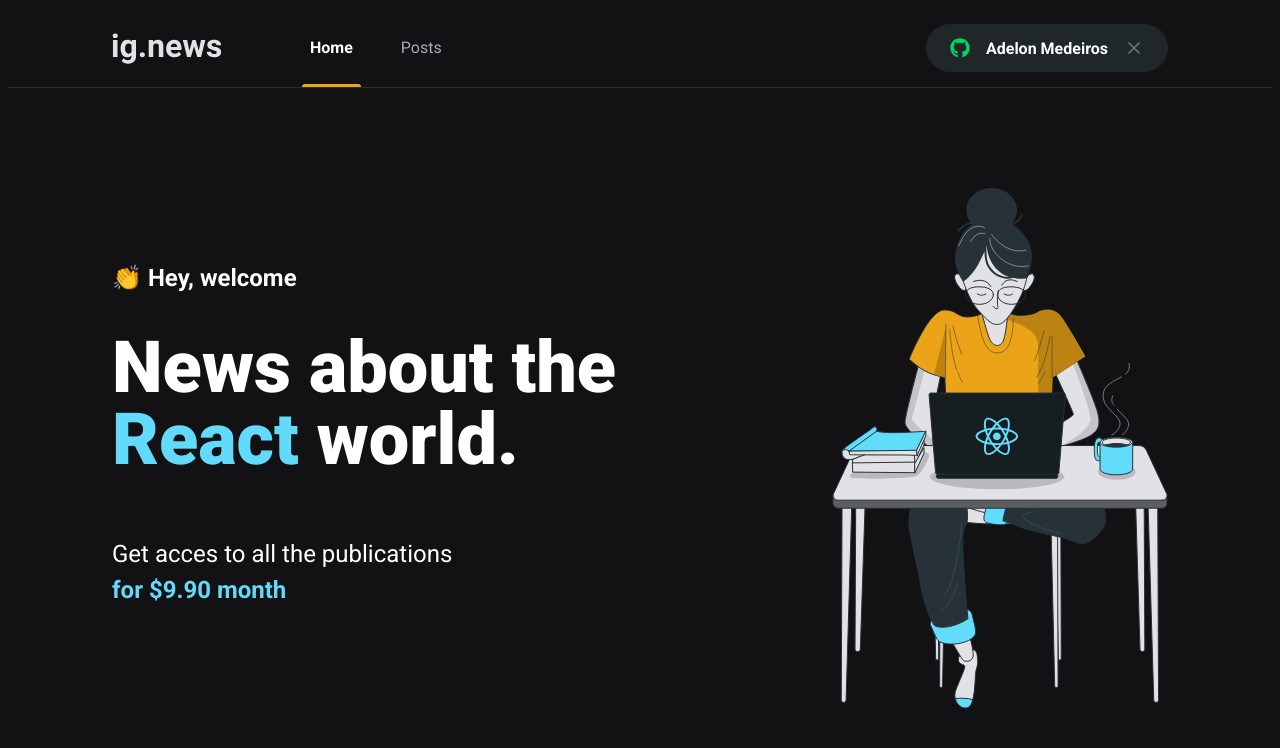
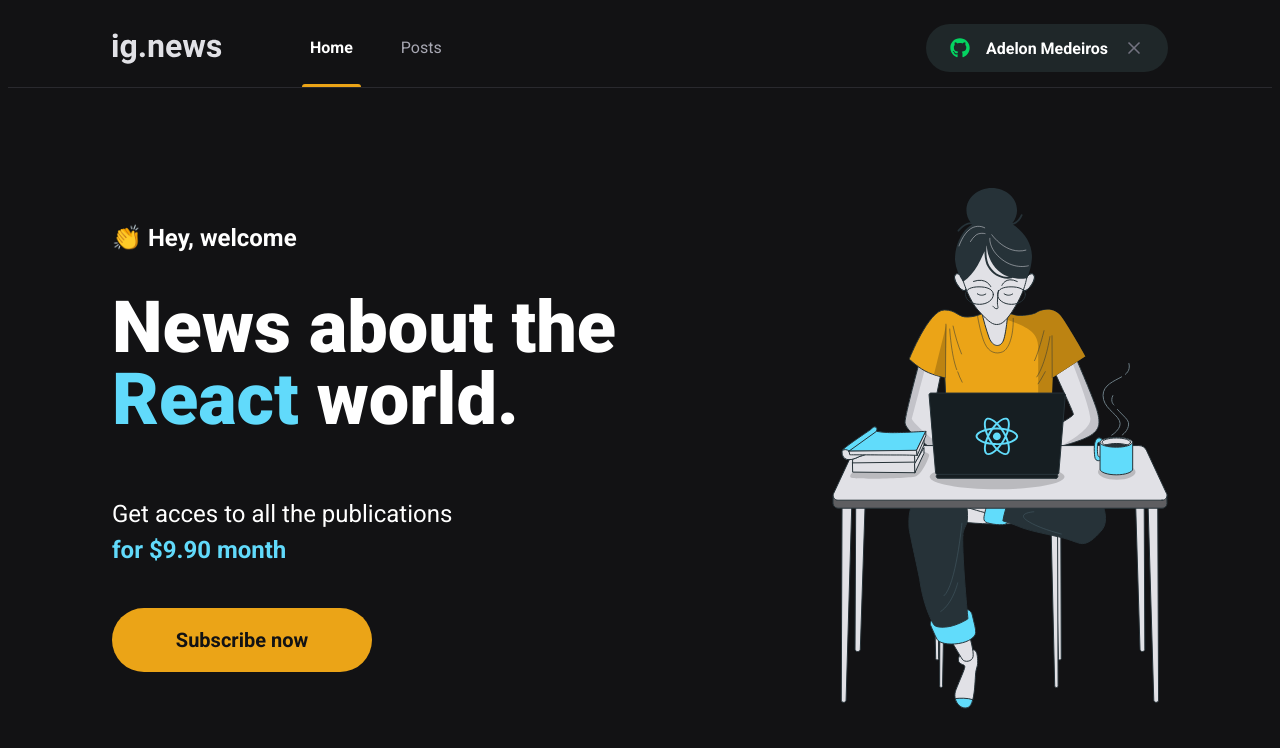
Before and after one commit to adelonmedeiros/ignite-ignews, a Next.js app: page / in a window 1280 px wide. Shown: the top 748 px of the page. Built offline with nearby package versions, Linux system fonts and the light colour scheme.

Commit message:
button subcription completed :tada:

```diff
--- /dev/null
+++ b/src/components/SubscribeButton/index.tsx
@@ -0,0 +1,5 @@
+import styles from "./styles.module.scss";
+
+export function SubscribeButton() {
+  return <button type="button" className={styles.subscribeButton}> Subscribe now</button>;
+}
--- /dev/null
+++ b/src/components/SubscribeButton/styles.module.scss
@@ -0,0 +1,20 @@
+.subscribeButton {
+  width: 260px;
+  height: 4rem;
+  border: 0;
+  border-radius: 2rem;
+  background: var(--yellow-500);
+  color: var(--gray-900);
+  font-size: 1.25rem;
+  font-weight: bold;
+
+  display: flex;
+  align-items: center;
+  justify-content: center;
+
+  transition: filter 0.2s;
+
+  &:hover {
+    filter: brightness(0.8);
+  }
+}
--- a/src/pages/_app.tsx
+++ b/src/pages/_app.tsx
@@ -1,7 +1,7 @@
 import { AppProps } from "next/app";
 import { Header } from "../components/Header";
 import "../styles/global.scss";
-import styles from "./styles.module.scss";
+
 
 function MyApp({ Component, pageProps }: AppProps) {
   return (
--- a/src/pages/home.module.scss
+++ b/src/pages/home.module.scss
@@ -31,11 +31,15 @@
   p {
     font-size: 1.5rem;
     line-height: 2.25rem;
-        margin-top:1.5rem;
+    margin-top: 1.5rem;
 
     span {
       color: var(--cyan-500);
       font-weight: bold;
     }
   }
+
+  button {
+    margin-top: 2.5rem;
   }
+}
--- a/src/pages/index.tsx
+++ b/src/pages/index.tsx
@@ -1,4 +1,6 @@
 import Head from "next/head";
+
+import { SubscribeButton } from "../components/SubscribeButton";
 
 import styles from "./home.module.scss";
 
@@ -19,6 +21,7 @@
             Get acces to all the publications <br />
             <span>for $9.90 month</span>
           </p>
+          <SubscribeButton />
         </section>
 
         <img src="/images/avatar.svg" alt="Girl coding" />
```
Lines whose indentation alone changed are shown as unchanged.
